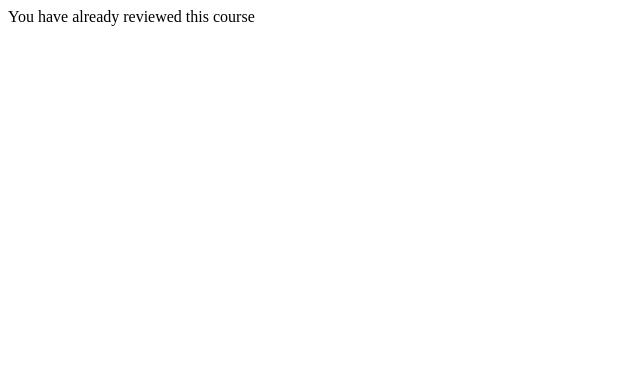
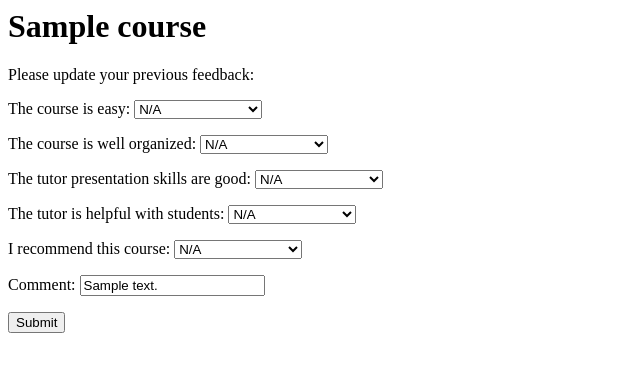
Before and after one commit to ioannisk/unicoursebook, a Django app: page /schools/courses/1/feedback/ in a window 1280 px wide. Shown: the top 372 px of the page, without its empty margins (0-640 px from the left). Run offline with Django 3.2, Linux system fonts and the light colour scheme; a user stored in the database is signed in; tables that the repository leaves empty hold one stand-in row (values such as "Sample post").

Commit message:
refactor feedback form #22

```diff
--- a/courses/forms.py
+++ b/courses/forms.py
@@ -1,4 +1,4 @@
-from courses.models import UserProfile
+from courses.models import UserProfile, CourseFeedback
 from django.contrib.auth.models import User
 from django import forms
 
@@ -15,3 +15,11 @@ class UserProfileForm(forms.ModelForm):
     class Meta:
         model = UserProfile
         fields = ()
+
+
+class CourseFeedbackForm(forms.ModelForm):
+    class Meta:
+        model = CourseFeedback
+        fields = ('r_course_difficulty',
+                  'r_course_organization','r_tutor_presentation',
+                  'r_tutor_support','r_recommendation','comment',)
--- a/courses/templates/courses/course_feedback.html
+++ b/courses/templates/courses/course_feedback.html
@@ -5,54 +5,14 @@
 
 <h1>{{ course.title }}</h1>
 
+{% if course_feedback_exists %}
+    <p>Please update your previous feedback:</p>
+{% endif %}
+
 <form action="{% url 'courses:course_feedback' course.id %}" method="post">
     {% csrf_token %}
 
-    <label for="r_course_difficulty">The course is easy</label>
-    <select name="r_course_difficulty" id="r_course_difficulty" >
-        <option value="4">Strongly Agree</option>
-        <option value="3">Agree</option>
-        <option value="2">Disagree</option>
-        <option value="1">Strongly Disagree</option>
-        <option value="0">NA</option>
-    </select><br>
-
-    <label for="r_course_organization">The course is well organized</label>
-    <select name="r_course_organization" id="r_course_organization" >
-        <option value="4">Strongly Agree</option>
-        <option value="3">Agree</option>
-        <option value="2">Disagree</option>
-        <option value="1">Strongly Disagree</option>
-        <option value="0">NA</option>
-    </select><br>
-
-    <label for="r_tutor_presentation">The tutor presentation skills are good</label>
-    <select name="r_tutor_presentation" id="r_tutor_presentation" >
-        <option value="4">Strongly Agree</option>
-        <option value="3">Agree</option>
-        <option value="2">Disagree</option>
-        <option value="1">Strongly Disagree</option>
-        <option value="0">NA</option>
-    </select><br>
-
-    <label for="r_tutor_support">The tutor is helpful with students</label>
-    <select name="r_tutor_support" id="r_tutor_support" >
-        <option value="4">Strongly Agree</option>
-        <option value="3">Agree</option>
-        <option value="2">Disagree</option>
-        <option value="1">Strongly Disagree</option>
-        <option value="0">NA</option>
-    </select><br>
-
-    <label for="r_recommendation">I recommend this course</label>
-    <select name="r_recommendation" id="r_recommendation" >
-        <option value="4">Strongly Agree</option>
-        <option value="3">Agree</option>
-        <option value="2">Disagree</option>
-        <option value="1">Strongly Disagree</option>
-        <option value="0">NA</option>
-    </select><br>
-
+    {{ course_feedback_form.as_p }}
 
     <input type="submit" value="Submit"/>
 </form>
--- a/courses/templates/courses/school_detail.html
+++ b/courses/templates/courses/school_detail.html
@@ -9,7 +9,7 @@
 <ul>
 {% for course in courses %}
     <li>
-    <a href="{% url 'courses:course_detail' course.id %}"> {{ course.title }} ({{ course.code }})</a>
+    <a href="{% url 'courses:course_detail' course.id %}"> {{ course.title }} ({{ course.code }})</a>  score: {{ course.score }}
     </li>
 {% endfor %}
 </ul>
--- a/courses/views.py
+++ b/courses/views.py
@@ -4,9 +4,8 @@ from django.views import generic
 from django.shortcuts import get_object_or_404
 from django.http import HttpResponseRedirect, HttpResponse
 from django.core.urlresolvers import reverse
-from courses.forms import UserForm, UserProfileForm
-from django.contrib.auth import authenticate, login
-from django.contrib.auth import logout
+from courses.forms import UserForm, UserProfileForm, CourseFeedbackForm
+from django.contrib.auth import authenticate, login, logout
 from django.contrib.auth.decorators import login_required
 
 
@@ -36,23 +35,25 @@ def course_detail(request, course_id):
 @login_required()
 def course_feedback(request, course_id):
     course = get_object_or_404(Course, pk=course_id)
-    context = {'course': course}
+    course_feedback_exists = False
     if request.method == 'POST':
-        new_feedback = CourseFeedback()
-        new_feedback.course_id = course_id
-        new_feedback.user_id = request.user.id
-        new_feedback.r_course_difficulty = request.POST['r_course_difficulty']
-        new_feedback.r_course_organization = request.POST['r_course_organization']
-        new_feedback.r_tutor_presentation = request.POST['r_tutor_presentation']
-        new_feedback.r_tutor_support = request.POST['r_tutor_support']
-        new_feedback.r_recommendation = request.POST['r_recommendation']
-        new_feedback.save()
-        return HttpResponseRedirect(reverse('courses:school_detail', args=(course.school_id,)))
+        course_feedback_form = CourseFeedbackForm(data=request.POST)
+        if course_feedback_form.is_valid():
+            new_feedback = course_feedback_form.save(commit=False)
+            new_feedback.course = course
+            new_feedback.user = request.user
+            new_feedback.save()
+            return HttpResponseRedirect(reverse('courses:school_detail', args=(course.school_id,)))
     else:
-        if CourseFeedback.objects.filter(user=request.user.id, course=course_id).exists():
-            return HttpResponse("You have already reviewed this course")
+        old_feedback = CourseFeedback.objects.filter(user=request.user.id, course=course_id)
+        if old_feedback:
+            course_feedback_form = CourseFeedbackForm(instance=old_feedback.first())
+            course_feedback_exists = True
         else:
-            return render(request, 'courses/course_feedback.html', context)
+            course_feedback_form = CourseFeedbackForm()
+        context = {'course': course, 'course_feedback_form': course_feedback_form,
+                   'course_feedback_exists': course_feedback_exists}
+        return render(request, 'courses/course_feedback.html', context)
 
 
 def user_register(request):
```
